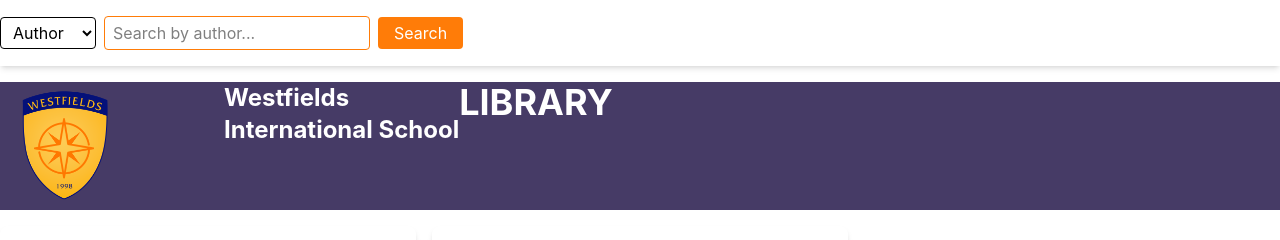
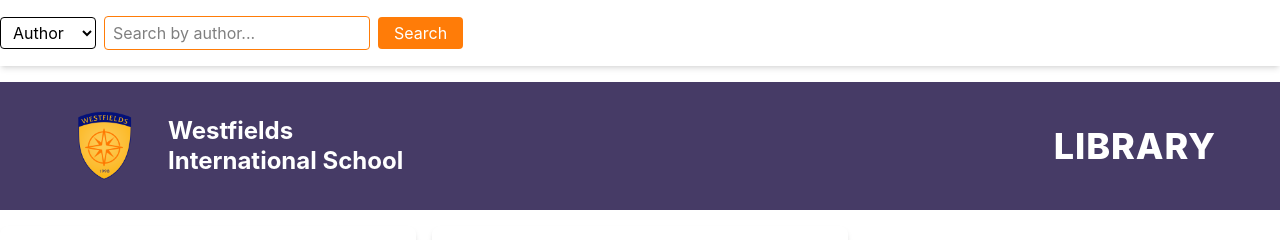
Before and after one commit to shanieest/WISLibraryMS, a React (Vite) app: page / in a window 1280 px wide. Shown: the top 240 px of the page. Built offline with nearby package versions, Linux system fonts and the light colour scheme; grey boxes are pictures that could not be loaded.

Commit message:
Update
Refactor SectionWis component layout and styling.

```diff
--- a/src/components/SectionWis.tsx
+++ b/src/components/SectionWis.tsx
@@ -1,18 +1,28 @@
+import logo from "../assets/Westfields Badge.png";
+
 export default function SectionWis() {
-    return(
-        <section className=" flex flex-row items-start justify-start  bg-[#463b66] mx-auto mt-4">
-            <img src="src\assets\Westfields Badge.png"
-                alt="Logo" className=" h-32 mr-8" />
-            <h1 className="text-2xl font-bold mb-4 text-white text-left pl-16">Westfields <br/>
-                <span className="flex flex-row">
-                    International School
-                </span>
-            </h1>
+  return (
+    <section className="bg-[#463b66] text-white px-10 py-6 mt-4">
+      <div className="max-w-6xl mx-auto flex items-center justify-between">
 
-            <h1 className="text-4xl font-bold mb-4 text-white text-left">
-                LIBRARY
-            </h1>
+        <div className="flex items-center gap-6">
+          <img
+            src={logo}
+            alt="Westfields Logo"
+            className="h-20 w-auto"
+          />
 
-        </section>
-    )
+          <h1 className="text-2xl font-bold leading-tight">
+            Westfields <br />
+            International School
+          </h1>
+        </div>
+
+        <h2 className="text-4xl font-extrabold tracking-wide">
+          LIBRARY
+        </h2>
+
+      </div>
+    </section>
+  );
 }
```
